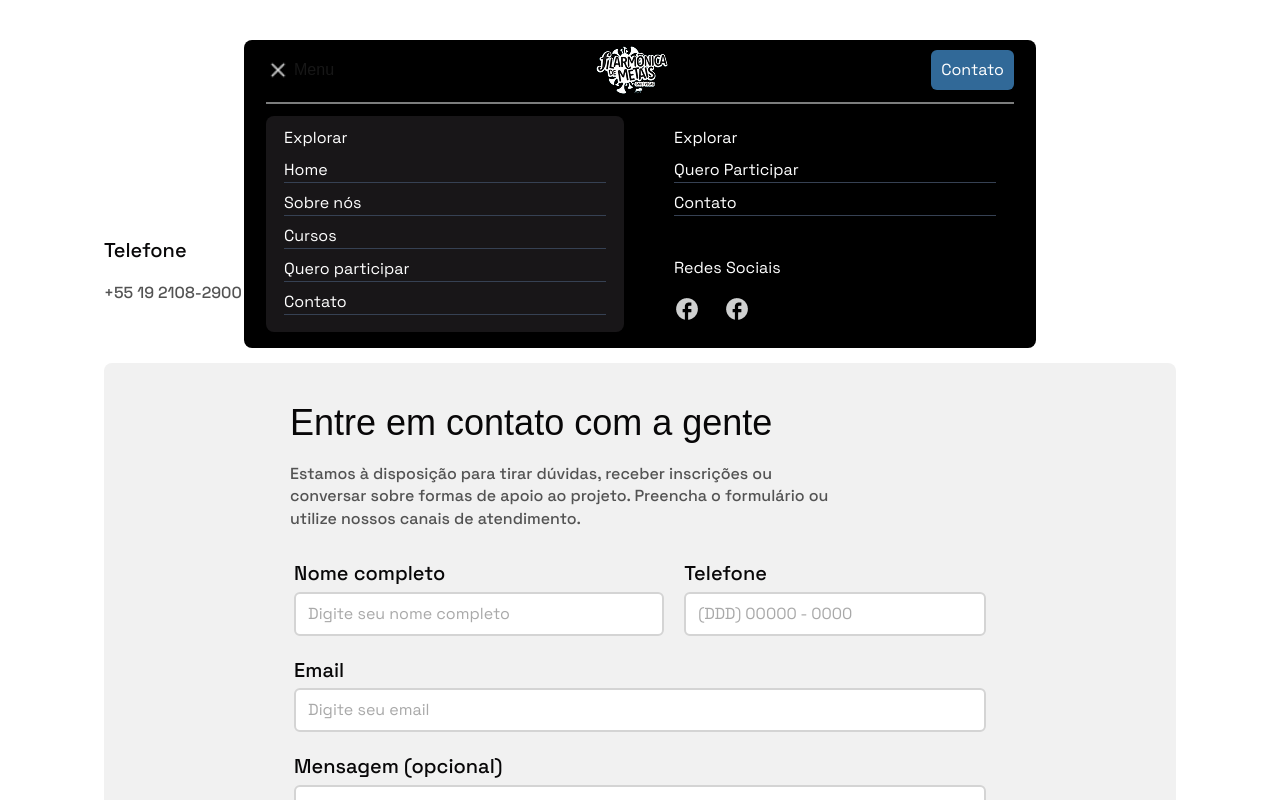
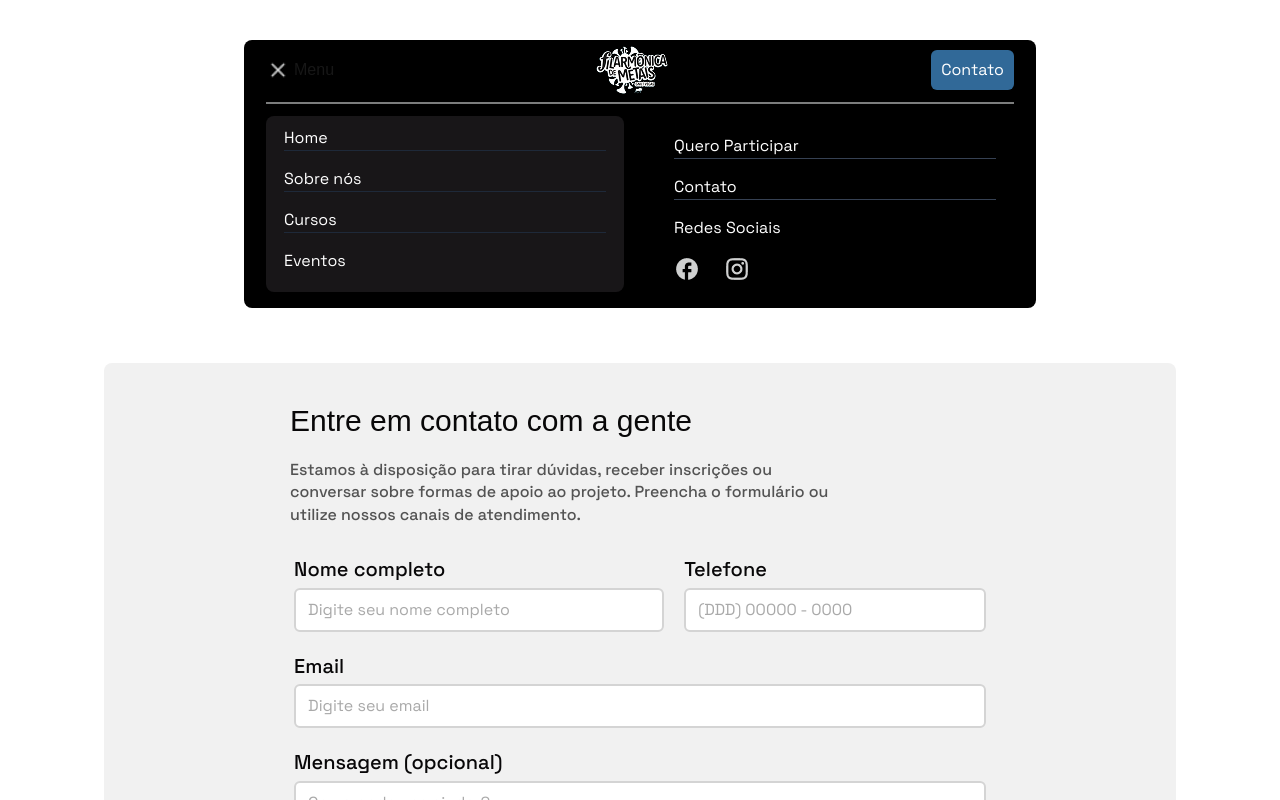
Before and after one commit to kelwinxd/filarmonica-vegasgnu, a Next.js app: page /contato in a window 1280 px wide. Both pictures are taken after a click on the element "Menu". Shown: the top 800 px of the page. Built offline with nearby package versions, Linux system fonts and the light colour scheme; a web font is replaced by a local one.

Commit message:
fix: header

```diff
--- a/src/app/(client)/contato/page.tsx
+++ b/src/app/(client)/contato/page.tsx
@@ -29,18 +29,18 @@ const Page = () => {
 
         <div className="mt-40 mb-14 flex flex-col items-center">
             <h1 className="text-3xl text-blackmain mb-10 font-medium">Contate-nos</h1>
-            <div className="flex flex-col md:flex-row w-full gap-4">
-               <div className="flex-1">
+            <div className="flex flex-col md:flex-row justify-between w-full  lg:w-[792px] gap-4">
+               <div className="">
                 <h2 className="mb-4 text-sm md:text-[20px] font-medium text-blackmain">Telefone</h2>
                 <p className="text-subparag font-medium">+55 19 2108-2900</p>
             </div>
 
-             <div className="flex-1">
+             <div className="">
                 <h2 className="mb-4 text-sm md:text-[20px] font-medium text-blackmain">Email</h2>
                 <p className="text-subparag font-medium">atendimento@vegascard.com.br</p>
             </div>
 
-             <div className="flex-1">
+             <div className="">
                 <h2 className="mb-4 text-sm md:text-[20px] font-medium text-blackmain">Redes Sociais</h2>
                  <div className="flex gap-6 relative">
                                     <Image alt="redesocial" src="/icons/insta-icon-black.png" width={26} height={26}/>
@@ -53,7 +53,7 @@ const Page = () => {
 
         <div className="bg-[#F1F1F1] px-10 py-10 flex flex-col items-center justify-center rounded-[8px] mb-14">
             <div className=" w-full max-w-175 mb-7">
-                <h1 className="megatitle text-blackmain font-medium text-left text-[24px] lg:text-4xl mb-5">Entre em contato com a gente</h1>
+                <h1 className="megatitle text-blackmain font-medium text-left text-[24px] lg:text-3xl mb-5">Entre em contato com a gente</h1>
 
                 <p className="text-subparag text-sm md:text-[16px] font-medium w-[80%]">
                     Estamos à disposição para tirar dúvidas, receber inscrições ou  conversar sobre formas de apoio ao projeto. Preencha o formulário ou utilize nossos canais de atendimento.
--- a/src/app/components/Footer.tsx
+++ b/src/app/components/Footer.tsx
@@ -20,7 +20,7 @@ const Footer = () => {
 
                     <div className=" hidden lg:flex gap-6">
                     <Image alt="redesocial" src="/icons/facebook.png" width={26} height={26}/>
-                    <Image alt="redesocial" src="/icons/facebook.png" width={26} height={26}/>
+                    <Image alt="redesocial" src="/icons/instagram.png" width={26} height={26}/>
                     </div>
 
                 </div>
@@ -30,10 +30,10 @@ const Footer = () => {
                     <div>
       <h3 className="font-semibold mb-4">Links rápidos</h3>
       <ul className="space-y-2 text-gray-300">
-        <li><a href="#hero" className="hover:text-white">Home</a></li>
-        <li><a href="#sobre" className="hover:text-white">Sobre nós</a></li>
-        <li><a href="#cursos" className="hover:text-white">Cursos</a></li>
-        <li><a href="#forms" className="hover:text-white">Quero participar</a></li>
+        <li><Link href="/#hero" className="hover:text-white">Home</Link></li>
+        <li><Link href="/#sobre" className="hover:text-white">Sobre nós</Link></li>
+        <li><Link href="/#cursos" className="hover:text-white">Cursos</Link></li>
+        <li><Link href="/#forms" className="hover:text-white">Quero participar</Link></li>
         <li><Link href="/contato" className="hover:text-white">Contato</Link></li>
       </ul>
     </div>
@@ -51,7 +51,7 @@ const Footer = () => {
 
      <div className="flex lg:hidden gap-6 relative">
                     <Image alt="redesocial" src="/icons/facebook.png" width={26} height={26}/>
-                    <Image alt="redesocial" src="/icons/facebook.png" width={26} height={26}/>
+                    <Image alt="redesocial" src="/icons/instagram.png" width={26} height={26}/>
                     </div>
                 </div>
             </div>
--- a/src/app/components/Header.tsx
+++ b/src/app/components/Header.tsx
@@ -7,6 +7,13 @@ const Header = () => {
 
   const [open, setOpen] = useState(false)
   const headerRef = useRef<HTMLElement>(null)
+  const handleClose = () => {
+    setTimeout(() => {
+      setOpen(false)
+    }, 700);
+  }
+
+
 
    useEffect(() => {
     const handleClickOutside = (event: MouseEvent) => {
@@ -44,41 +51,41 @@ const Header = () => {
 
              {/* DROPDOWN ANIMADO */}
 <div
+ onClick={handleClose}
   className={`
     transition-all duration-300 ease-in-out mt-[-8px]
-          overflow-hidden bg-black  px-[22px] rounded-b-[8px]
-          ${open ? "max-h-fit md:max-h-70 opacity-100" : "max-h-0 opacity-0"}
+    overflow-hidden bg-black px-[22px] rounded-b-[8px]
+    ${open ? "max-h-[600px] opacity-100" : "max-h-0 opacity-0"}
   `}
 >
   <div className="bg-[#7C7D7D] w-full h-0.5 mb-3 mt-2.5"></div>
-        <div className="flex flex-col md:flex-row gap-8">
+  <div className="flex flex-col gap-2 md:flex-row md:gap-8">
 
+    <ul className="flex-1 text-white flex flex-col gap-2 px-4.5 py-2.5 mb-4 bg-[#181618] rounded-[8px]">
 
-
-        <ul className="flex-1 text-white flex flex-col gap-2 px-4.5 py-2.5 mb-4 bg-[#181618] rounded-[8px] h-54">
-        <p>Explorar</p>
-        <li className="border-b border-gray-700"><a href="#hero" className="hover:text-white">Home</a></li>
-        <li className="border-b border-gray-700"><a href="#sobre" className="hover:text-white">Sobre nós</a></li>
-        <li className="border-b border-gray-700"><a href="#cursos" className="hover:text-white">Cursos</a></li>
-        <li className="border-b border-gray-700"><a href="#forms" className="hover:text-white">Quero participar</a></li>
-        <li className="border-b border-gray-700"><a href="#" className="hover:text-white">Contato</a></li>
+      <li className="border-b border-gray-800 "><Link href="/#hero">Home</Link></li>
+      <li className="border-b border-gray-800 mt-2"><Link href="/#sobre">Sobre nós</Link></li>
+      <li className="border-b border-gray-800 mt-2"><Link href="/#cursos">Cursos</Link></li>
+      <li className="mt-2"><Link href="/#eventos">Eventos</Link></li>
     </ul>
 
-        <ul className="flex-1 text-white flex flex-col justify-between px-4.5 py-2.5 mb-4 rounded-[8px] h-54">
+    <ul className="flex-1 text-white flex flex-col justify-between px-4.5 py-2.5 mb-4 rounded-[8px]">
       <div className="flex flex-col gap-2">
- <p>Explorar</p>
-        <li className="border-b border-gray-700"><a href="#hero" className="hover:text-white">Quero Participar</a></li>
-        <li className="border-b border-gray-700"><a href="#sobre" className="hover:text-white">Contato</a></li>
+
+        <li className="border-b border-gray-700 mt-2"><Link href="/#forms">Quero Participar</Link></li>
+        <li className="border-b border-gray-700 mt-2"><a href="/contato">Contato</a></li>
       </div>
 
-        <div className="flex flex-col gap-4">
+      <div className="flex flex-col gap-4 mt-4">
         <p>Redes Sociais</p>
-             <div className=" hidden lg:flex gap-6">
-                              <Image alt="redesocial" src="/icons/facebook.png" width={26} height={26}/>
-                              <Image alt="redesocial" src="/icons/facebook.png" width={26} height={26}/>
+
+        <div className="flex gap-6">
+          <Image alt="Facebook" src="/icons/facebook.png" width={26} height={26}/>
+          <Image alt="Instagram" src="/icons/instagram.png" width={26} height={26}/>
         </div>
       </div>
     </ul>
+
   </div>
 </div>
 
--- a/src/app/components/home/CtaFinal.tsx
+++ b/src/app/components/home/CtaFinal.tsx
@@ -1,5 +1,6 @@
 import React from 'react'
 import Button from './Button'
+import Link from 'next/link'
 
 const CtaFinal = () => {
   return (
@@ -9,9 +10,11 @@ const CtaFinal = () => {
         <span className="text-main">Tem interesse no projeto?</span> Estamos prontos para te atender
         </h2>
 
+        <Link href="/contato">
         <Button variant="primary">
             Entrar em Contato
         </Button>
+        </Link>
         </div>
 
     </section>
--- a/src/app/components/home/Events.tsx
+++ b/src/app/components/home/Events.tsx
@@ -9,7 +9,7 @@ const Events = () => {
 
 
   return (
-    <section className="px-5 md:px-10 lg:px-26">
+    <section className="px-5 md:px-10 lg:px-26" id="eventos">
     {/* Eventos */}
 
 
```
Lines whose indentation alone changed are shown as unchanged.
